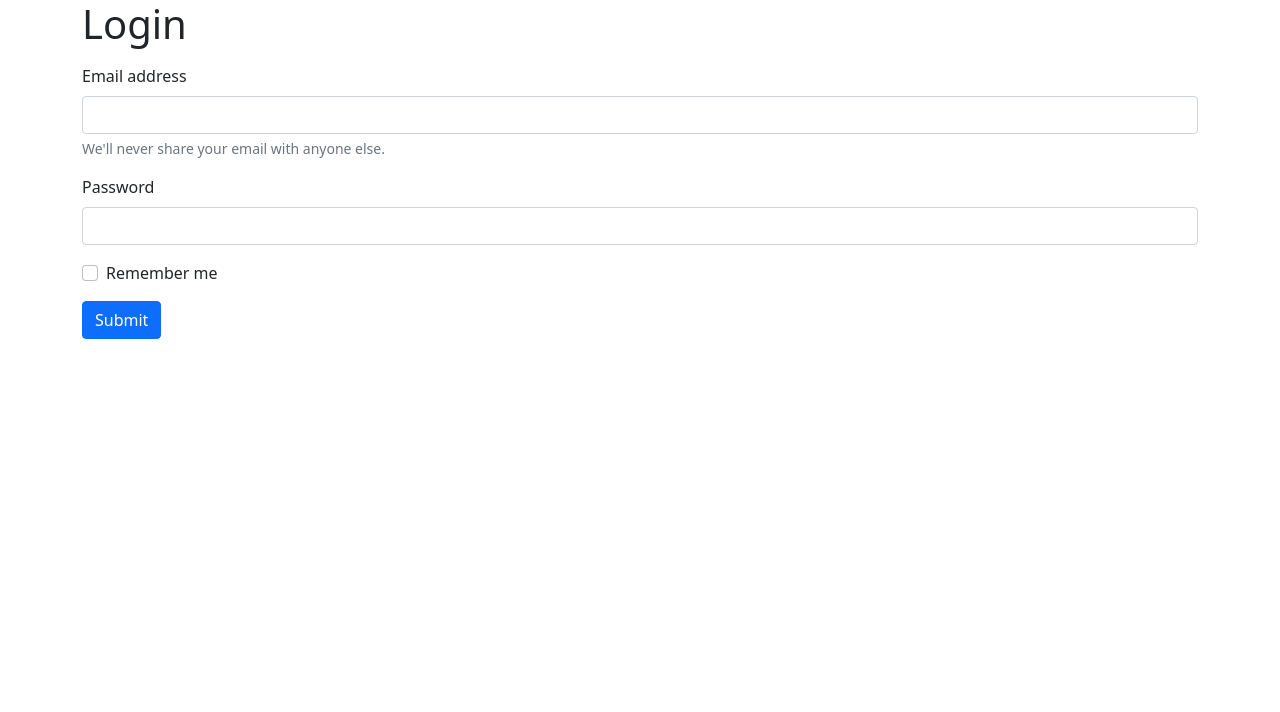
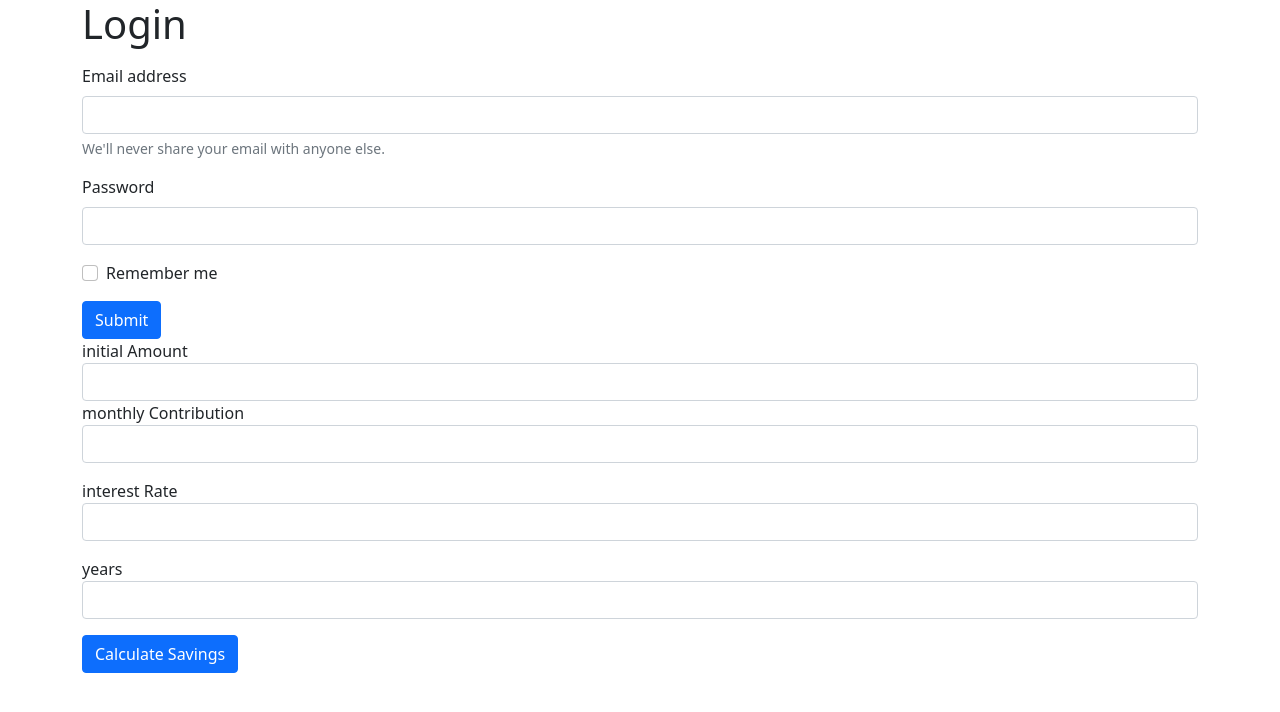
Before and after one commit to AlexTsika/saver, an Angular app: page /input in a window 1280 px wide. Shown: the top 712 px of the page. Built offline with nearby package versions, Linux system fonts and the light colour scheme.

Commit message:
add input elements and basic bootstrap

```diff
--- a/src/app/app.component.html
+++ b/src/app/app.component.html
@@ -1 +1,2 @@
 <app-login></app-login>
+<app-input></app-input>
--- a/src/app/input/input.component.html
+++ b/src/app/input/input.component.html
@@ -1,9 +1,30 @@
-<p>input works!</p>
-<div>
-<input [(ngModel)]="initialAmount" type="number">
-<input [(ngModel)]="monthlyContribution" type="number">
-<input [(ngModel)]="interestRate" type="number">
-<input [(ngModel)]="years" type="number">
-<button (click)="calculateSavings()">Calculate Savings</button>
-<div>{{ totalSavings }}</div>
+<div class="container">
+    <div class="row">
+        <div class="col">
+             <div class="mb-3">
+                <div class = "input-group-prepend">
+                    <label for="initialAmount">initial Amount</label>
+                    <input id="initialAmount" [(ngModel)]="initialAmount" type="number" class="form-control">
+                </div>
+                <div class="mb-3">
+                    <Label for="monthlyContribution">monthly Contribution</Label>
+                    <input id="monthlyContribution" [(ngModel)]="monthlyContribution" type="number" class="form-control">
+                </div>
+                <div class = "mb-3">
+                    <label for="interestRate">interest Rate</label>
+                    <input id="interestRate" [(ngModel)]="interestRate" type="number" class="form-control">
+                </div>
+                <div class = "mb-3">
+                    <label for="years">years</label>
+                    <input id="years" [(ngModel)]="years" type="number" class="form-control">
+                </div>
+                <div>
+                    <button class="btn btn-primary" (click)="calculateSavings()">Calculate Savings</button>
+                </div>
+                <div>
+                {{ totalSavings }}
+                </div>
+            </div>
+        </div>
+    </div>
 </div>
```
